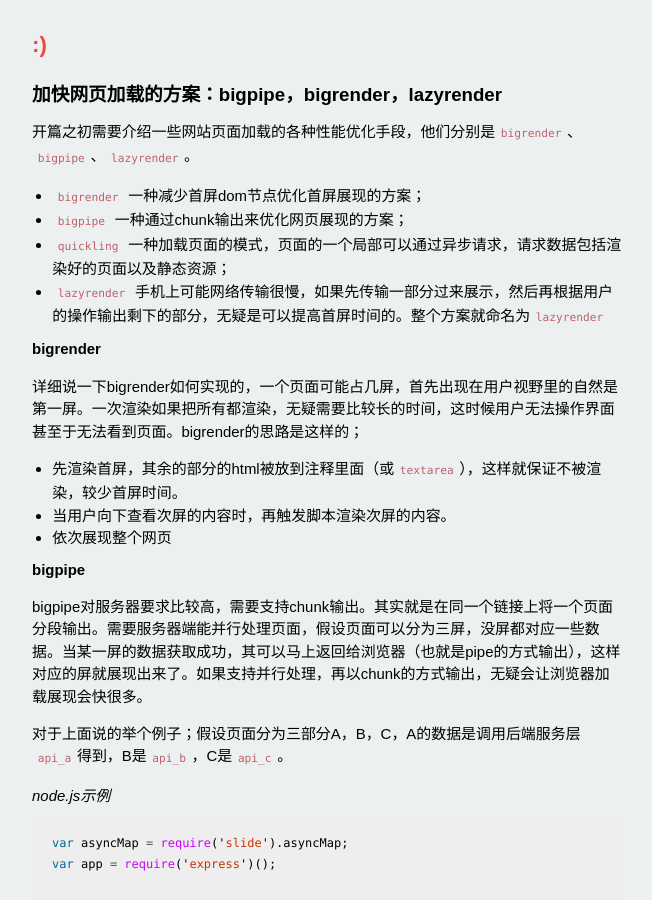
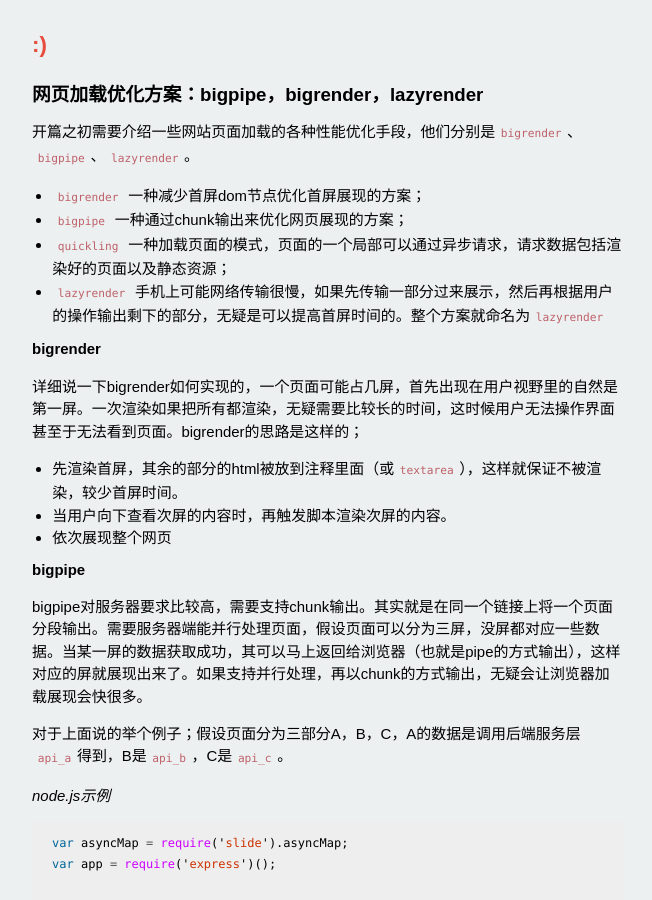
Before and after one commit to oxUnd/blog, a Jekyll site: the page built from _posts/2014-05-30-quickling-1.md, in a window 1280 px wide and 900 px high. Shown: the whole window, without its empty margins (312-964 px from the left). Built offline with Jekyll 4.4.1, drawn with Linux system fonts in a browser that asks for light colours; Markdown is read by kramdown in place of the engine named in the settings; comment, search, counter and statistics services are not loaded.

Commit message:
new post

```diff
--- a/_posts/2014-05-30-quickling-1.md
+++ b/_posts/2014-05-30-quickling-1.md
@@ -1,6 +1,6 @@
 ---
 layout: post
-title: "加快网页加载的方案：bigpipe，bigrender，lazyrender"
+title: "网页加载优化方案：bigpipe，bigrender，lazyrender"
 date: 2014-05-30 17:26:02
 categories: web-dev
 ---
```
